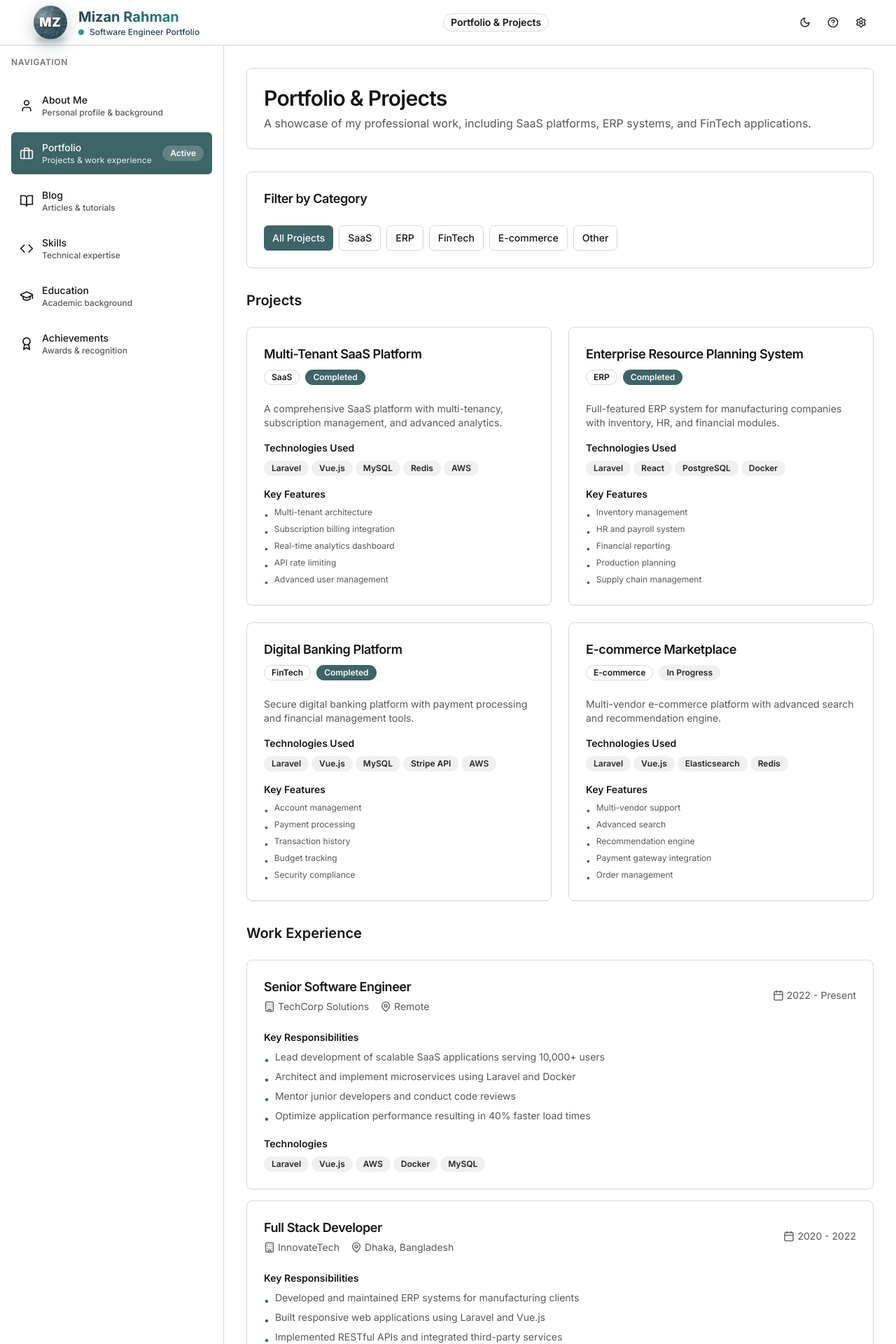
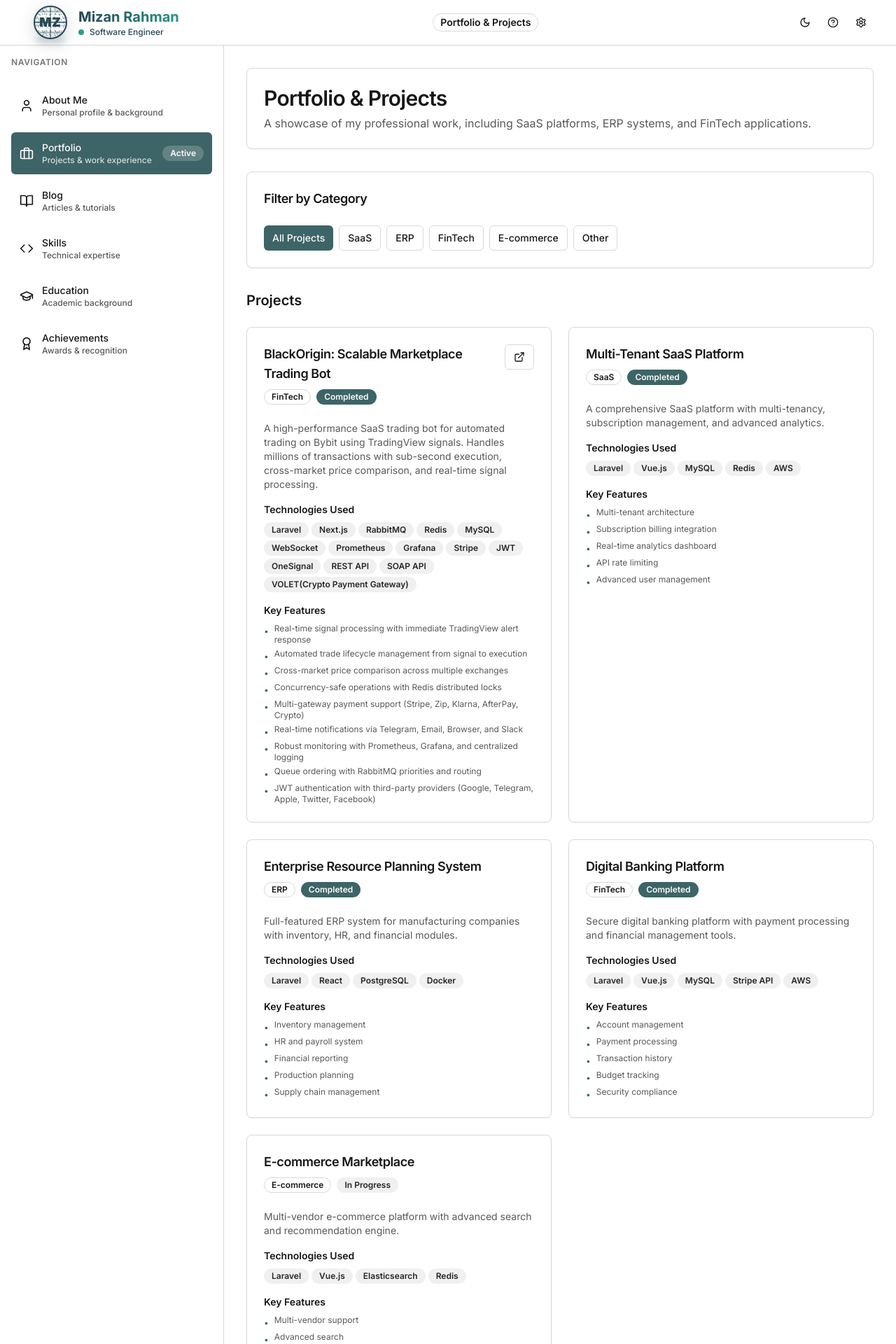
Before and after one commit to mizan8102/mizan-info, a React (Create React App) app: page /portfolio in a window 1280 px wide. Shown: the top 1920 px of the page at 70% size. Built offline with nearby package versions, Linux system fonts and the light colour scheme; the HTML template or start-up script is replaced by a standard one.

Commit message:
Complete to skill up data and others

```diff
--- a/src/components/Header.tsx
+++ b/src/components/Header.tsx
@@ -50,92 +50,89 @@ export function Header({
                {/* 3D Globe Logo */}
                <div className="relative group">
                  <div
-                  className="w-12 h-12 rounded-full shadow-lg transform transition-all duration-300 group-hover:shadow-xl group-hover:-translate-y-0.5 overflow-hidden"
+                   className="w-12 h-12 rounded-full shadow-lg transform transition-all duration-300 group-hover:shadow-xl group-hover:-translate-y-0.5 overflow-hidden border-2"
                    style={{
-                    backgroundColor: '#264653',
-                    boxShadow: '0 8px 25px rgba(38, 70, 83, 0.3), inset 0 1px 0 rgba(255, 255, 255, 0.2)',
+                     backgroundColor: 'transparent',
+                     borderColor: '#264653',
+                     boxShadow: '0 8px 25px rgba(38, 70, 83, 0.2), inset 0 0 20px rgba(38, 70, 83, 0.1)',
                    }}
                  >
-                  {/* Rotating Globe Pattern */}
+                   {/* Rotating Globe Wireframe */}
                    <div
-                    className="absolute inset-0 opacity-30 animate-spin"
+                     className="absolute inset-0 opacity-60"
                      style={{
                        animation: 'spin 20s linear infinite',
                        backgroundImage: `
-                        radial-gradient(circle at 30% 20%, rgba(255,255,255,0.4) 1px, transparent 2px),
-                        radial-gradient(circle at 70% 30%, rgba(255,255,255,0.3) 1.5px, transparent 2px),
-                        radial-gradient(circle at 20% 60%, rgba(255,255,255,0.2) 1px, transparent 2px),
-                        radial-gradient(circle at 80% 70%, rgba(255,255,255,0.3) 1px, transparent 2px),
-                        radial-gradient(circle at 50% 80%, rgba(255,255,255,0.2) 1.5px, transparent 2px),
-                        repeating-conic-gradient(
-                          from 0deg at 50% 50%,
-                          transparent 0deg,
-                          rgba(255,255,255,0.1) 15deg,
-                          transparent 30deg,
-                          rgba(255,255,255,0.05) 45deg,
-                          transparent 60deg
-                        )
+                         radial-gradient(circle at 30% 20%, #264653 0.5px, transparent 1px),
+                         radial-gradient(circle at 70% 30%, #264653 0.5px, transparent 1px),
+                         radial-gradient(circle at 20% 60%, #264653 0.5px, transparent 1px),
+                         radial-gradient(circle at 80% 70%, #264653 0.5px, transparent 1px),
+                         radial-gradient(circle at 50% 80%, #264653 0.5px, transparent 1px)
                        `,
-                      backgroundSize: '12px 12px, 8px 8px, 10px 10px, 6px 6px, 14px 14px, 100% 100%'
+                       backgroundSize: '12px 12px, 8px 8px, 10px 10px, 6px 6px, 14px 14px'
                      }}
                    ></div>
 
-                  {/* Latitude Lines */}
+                   {/* Latitude Lines (Horizontal) */}
                    <div
-                    className="absolute inset-0 opacity-20"
+                     className="absolute inset-0 opacity-40"
                      style={{
                        backgroundImage: `
                          repeating-linear-gradient(
                            0deg,
                            transparent 0px,
-                          rgba(255,255,255,0.3) 1px,
-                          transparent 2px,
-                          transparent 8px
+                           transparent 6px,
+                           #264653 7px,
+                           #264653 8px,
+                           transparent 9px,
+                           transparent 15px
                          )
                        `
                      }}
                    ></div>
 
-                  {/* Longitude Lines - Rotating */}
+                   {/* Longitude Lines - Rotating (Vertical) */}
                    <div
-                    className="absolute inset-0 opacity-15"
+                     className="absolute inset-0 opacity-30"
                      style={{
                        animation: 'spin 15s linear infinite reverse',
                        backgroundImage: `
                          repeating-conic-gradient(
                            from 0deg at 50% 50%,
                            transparent 0deg,
-                          rgba(255,255,255,0.4) 1deg,
-                          transparent 2deg,
-                          transparent 30deg
+                           transparent 28deg,
+                           #264653 29deg,
+                           #264653 31deg,
+                           transparent 32deg,
+                           transparent 60deg
                          )
                        `
                      }}
                    ></div>
 
-                  {/* Globe Shine Effect */}
+                   {/* Equator Line */}
                    <div
-                    className="absolute inset-0 rounded-full"
-                    style={{
-                      background: 'radial-gradient(circle at 30% 30%, rgba(255,255,255,0.4) 0%, rgba(255,255,255,0.1) 40%, transparent 70%)'
-                    }}
+                     className="absolute top-1/2 left-0 right-0 h-0.5 transform -translate-y-1/2 opacity-50"
+                     style={{ backgroundColor: '#264653' }}
                    ></div>
 
-                  {/* Rotating Highlight */}
+                   {/* Prime Meridian */}
                    <div
-                    className="absolute inset-0 rounded-full opacity-40"
+                     className="absolute top-0 bottom-0 left-1/2 w-0.5 transform -translate-x-1/2 opacity-40"
                      style={{
-                      animation: 'spin 8s linear infinite',
-                      background: 'conic-gradient(from 0deg, transparent 0%, rgba(255,255,255,0.3) 10%, transparent 20%, transparent 100%)'
+                       backgroundColor: '#264653',
+                       animation: 'spin 12s linear infinite',
+                       transformOrigin: 'center'
                      }}
                    ></div>
 
                    <div className="flex relative z-10 justify-center items-center h-full">
                      <span
-                      className="text-lg font-black tracking-wider text-white drop-shadow-sm"
+                       className="text-lg font-black tracking-wider drop-shadow-sm"
                        style={{
                          fontFamily: 'Inter, system-ui, sans-serif',
-                        textShadow: '0 2px 4px rgba(0, 0, 0, 0.5)'
+                         color: '#264653',
+                         textShadow: '0 1px 2px rgba(38, 70, 83, 0.2)'
                        }}
                      >
                        MZ
@@ -144,7 +141,7 @@ export function Header({
                  </div>
                  {/* 3D Base Shadow */}
                  <div
-                  className="absolute -bottom-1 left-1/2 w-10 h-2 rounded-full opacity-30 blur-sm transition-all duration-300 transform -translate-x-1/2 group-hover:opacity-50"
+                   className="absolute -bottom-1 left-1/2 w-10 h-2 rounded-full opacity-20 blur-sm transition-all duration-300 transform -translate-x-1/2 group-hover:opacity-40"
                    style={{ backgroundColor: '#264653' }}
                  ></div>
                </div>
@@ -174,7 +171,7 @@ export function Header({
                     className="text-xs font-medium transition-colors duration-300"
                     style={{ color: '#264653' }}
                   >
-                    Software Engineer Portfolio
+                    Software Engineer
                   </p>
                 </div>
               </div>
--- a/src/data/blogData.ts
+++ b/src/data/blogData.ts
@@ -10,6 +10,72 @@ export interface BlogPost {
 }
 
 export const blogPosts: BlogPost[] = [
+  {
+    id: 'blackorigin-scalable-marketplace-trading-bot',
+    title: 'How We Built BlackOrigin: A Scalable Marketplace Trading Bot',
+    excerpt: 'A deep dive into building BlackOrigin, a high-performance trading bot that handles millions of transactions with sub-second execution using modern architecture and technologies.',
+    date: '2024-11-10',
+    category: 'FinTech',
+    tags: ['Trading Bot', 'Scalability', 'FinTech', 'Architecture', 'Performance'],
+    readTime: '10 min read',
+    content: `
+      <h1>How We Built BlackOrigin: A Scalable Marketplace Trading Bot</h1>
+
+      <p>Building a high-performance trading bot that can handle millions of transactions requires careful architecture, robust technology choices, and meticulous attention to performance optimization. In this article, I'll share our journey building BlackOrigin, a scalable marketplace trading bot.</p>
+
+      <p><strong>Read the full article on Medium:</strong> <a style="text-decoration: underline; color:blue" href="https://medium.com/@mizan.developer2001/how-we-built-blackorigin-a-scalable-marketplace-trading-bot-dd43a3149301" target="_blank" rel="noopener noreferrer">How We Built BlackOrigin: A Scalable Marketplace Trading Bot</a></p>
+
+      <h2>Key Highlights</h2>
+      <ul>
+        <li><strong>Sub-second execution:</strong> Achieved ultra-low latency trading with optimized algorithms</li>
+        <li><strong>Millions of transactions:</strong> Built to handle massive scale with robust architecture</li>
+        <li><strong>Modern tech stack:</strong> Leveraged cutting-edge technologies for performance and reliability</li>
+        <li><strong>Scalable design:</strong> Architecture that grows with demand</li>
+      </ul>
+
+      <h2>Technical Architecture</h2>
+      <p>The BlackOrigin trading bot was built with scalability and performance as core principles. Our architecture includes:</p>
+
+      <h3>Core Technologies</h3>
+      <ul>
+        <li><strong>Message Queuing:</strong> RabbitMQ for reliable message processing</li>
+        <li><strong>Caching Layer:</strong> Redis for ultra-fast data access</li>
+        <li><strong>Real-time Processing:</strong> Event-driven architecture for instant trade execution</li>
+        <li><strong>Monitoring:</strong> Comprehensive system monitoring and alerting</li>
+      </ul>
+
+      <h2>Performance Optimizations</h2>
+      <p>Achieving sub-second execution required several key optimizations:</p>
+
+      <h3>1. Low-Latency Design</h3>
+      <p>Every millisecond counts in trading. We optimized our system for minimal latency through:</p>
+      <ul>
+        <li>Efficient data structures and algorithms</li>
+        <li>Connection pooling and persistent connections</li>
+        <li>Strategic caching of frequently accessed data</li>
+      </ul>
+
+      <h3>2. Scalable Message Processing</h3>
+      <p>Using RabbitMQ, we built a robust message processing system that can handle massive throughput while maintaining reliability.</p>
+
+      <h3>3. Real-time Data Management</h3>
+      <p>Redis serves as our high-speed data layer, enabling instant access to market data and trading signals.</p>
+
+      <h2>Lessons Learned</h2>
+      <p>Building BlackOrigin taught us valuable lessons about:</p>
+      <ul>
+        <li>The importance of thorough testing in high-frequency trading systems</li>
+        <li>Balancing performance with reliability and safety</li>
+        <li>The critical role of monitoring and observability</li>
+        <li>Designing for failure and implementing proper error handling</li>
+      </ul>
+
+      <h2>Conclusion</h2>
+      <p>BlackOrigin represents a significant achievement in building scalable, high-performance trading systems. The combination of modern technologies, careful architecture, and performance optimization resulted in a bot capable of handling millions of transactions with sub-second execution.</p>
+
+      <p>For the complete technical details and implementation insights, <a style="text-decoration: underline; color:blue" href="https://medium.com/@mizan.developer2001/how-we-built-blackorigin-a-scalable-marketplace-trading-bot-dd43a3149301" target="_blank" rel="noopener noreferrer">read the full article on Medium</a>.</p>
+    `
+  },
   {
     id: 'modern-javascript-es6-features',
     title: 'Modern JavaScript ES6+ Features Every Developer Should Know',
--- a/src/data/portfolioData.ts
+++ b/src/data/portfolioData.ts
@@ -12,6 +12,26 @@ export interface Project {
 }
 
 export const projects: Project[] = [
+  {
+    id: 'blackorigin-trading-bot',
+    title: 'BlackOrigin: Scalable Marketplace Trading Bot',
+    description: 'A high-performance SaaS trading bot for automated trading on Bybit using TradingView signals. Handles millions of transactions with sub-second execution, cross-market price comparison, and real-time signal processing.',
+    technologies: ['Laravel', 'Next.js', 'RabbitMQ', 'Redis', 'MySQL', 'WebSocket', 'Prometheus', 'Grafana', 'Stripe', 'JWT', 'OneSignal', 'REST API', 'SOAP API', 'VOLET(Crypto Payment Gateway)'],
+    features: [
+      'Real-time signal processing with immediate TradingView alert response',
+      'Automated trade lifecycle management from signal to execution',
+      'Cross-market price comparison across multiple exchanges',
+      'Concurrency-safe operations with Redis distributed locks',
+      'Multi-gateway payment support (Stripe, Zip, Klarna, AfterPay, Crypto)',
+      'Real-time notifications via Telegram, Email, Browser, and Slack',
+      'Robust monitoring with Prometheus, Grafana, and centralized logging',
+      'Queue ordering with RabbitMQ priorities and routing',
+      'JWT authentication with third-party providers (Google, Telegram, Apple, Twitter, Facebook)'
+    ],
+    liveUrl: 'https://medium.com/@mizan.developer2001/how-we-built-blackorigin-a-scalable-marketplace-trading-bot-dd43a3149301',
+    category: 'FinTech',
+    status: 'Completed'
+  },
   {
     id: 'saas-platform',
     title: 'Multi-Tenant SaaS Platform',
@@ -76,31 +96,49 @@ export const projects: Project[] = [
 
 export const workExperience = [
   {
-    id: 'senior-dev',
-    company: 'TechCorp Solutions',
-    position: 'Senior Software Engineer',
-    duration: '2022 - Present',
-    location: 'Remote',
+    id: 'ambala-it',
+    company: 'Ambala IT',
+    position: 'Software Engineer',
+    duration: 'January 2024 – Present',
+    location: 'Dhaka, Bangladesh',
     responsibilities: [
-      'Lead development of scalable SaaS applications serving 10,000+ users',
-      'Architect and implement microservices using Laravel and Docker',
-      'Mentor junior developers and conduct code reviews',
-      'Optimize application performance resulting in 40% faster load times'
+      'Designed and deployed cloud-based FinTech solutions',
+      'Built a crypto trading bot handling millions of transactions with sub-second execution using RabbitMQ & Redis',
+      'Developed multi-tenant SaaS platforms and ERP systems (Laravel, Vue.js 3) with faster queries and real-time dashboards',
+      'Integrated billing, accounting, payment gateways, inventory, and reporting systems into enterprise apps',
+      'Implemented CI/CD pipelines (GitHub Actions) and improved performance with Redis caching',
+      'Managed distributed systems and monitoring (Grafana) ensuring 99.9% application uptime'
     ],
-    technologies: ['Laravel', 'Vue.js', 'AWS', 'Docker', 'MySQL']
+    technologies: ['Laravel', 'Vue.js 3', 'PHP', 'Python', 'Next.js', 'React.js', 'RabbitMQ', 'Redis', 'GitHub Actions', 'Grafana','AWS', 'Google Cloud', 'MySQL', 'PostgreSQL', 'MongoDB', 'Elasticsearch', 'Git', 'Linux', 'REST API', 'SOAP API']
   },
   {
-    id: 'full-stack-dev',
-    company: 'InnovateTech',
-    position: 'Full Stack Developer',
-    duration: '2020 - 2022',
+    id: 'z-it-solutions',
+    company: 'Z IT Solutions Limited',
+    position: 'Software Engineer',
+    duration: 'December 2022 – October 2023',
     location: 'Dhaka, Bangladesh',
     responsibilities: [
-      'Developed and maintained ERP systems for manufacturing clients',
-      'Built responsive web applications using Laravel and Vue.js',
-      'Implemented RESTful APIs and integrated third-party services',
-      'Collaborated with cross-functional teams in Agile environment'
+      'Designed and implemented scalable architectures, including the Repository Pattern and reusable Vue.js component libraries, which were successfully used in multiple enterprise projects',
+      'Optimized API performance by 60% through Redis caching, resulting in faster response times and improved user experience',
+      'Developed and integrated real-time application features using WebSocket and Pusher',
+      'Modernized legacy codebases, improving maintainability, stability, and long-term scalability',
+      'Established Git workflows and automated testing practices, reducing production bugs by 30%',
+      'Provided technical leadership by mentoring junior developers and conducting code reviews to enforce coding standards and best practices'
     ],
-    technologies: ['Laravel', 'Vue.js', 'PostgreSQL', 'Redis', 'Git']
+    technologies: ['Vue.js', 'Redis', 'WebSocket', 'Pusher', 'Git', 'Repository Pattern', 'API Optimization']
+  },
+  {
+    id: 'universal-tech',
+    company: 'Universal Technology Corporation',
+    position: 'Software Developer',
+    duration: 'March 2021 – November 2022',
+    location: 'Feni, Bangladesh',
+    responsibilities: [
+      'Build reusable code and libraries for future use',
+      'Creating self-contained, reusable, and testable modules and components',
+      'Optimize application for maximum speed and scalability',
+      'Front-End Functional Development of ERP application Form'
+    ],
+    technologies: ['JavaScript', 'HTML/CSS', 'ERP Systems', 'Frontend Development', 'Component Libraries']
   }
 ];
--- a/src/pages/PortfolioPage.tsx
+++ b/src/pages/PortfolioPage.tsx
@@ -73,11 +73,11 @@ export function PortfolioPage() {
       {/* Projects Grid */}
       <div className="space-y-6">
         <h2 className="text-xl font-semibold">Projects</h2>
-        <div className="grid grid-cols-1 lg:grid-cols-2 gap-6">
+        <div className="grid grid-cols-1 gap-6 lg:grid-cols-2">
           {filteredProjects.map((project) => (
             <Card key={project.id} className="h-full">
               <CardHeader>
-                <div className="flex items-start justify-between">
+                <div className="flex justify-between items-start">
                   <div className="space-y-2">
                     <CardTitle className="text-lg">{project.title}</CardTitle>
                     <div className="flex gap-2">
@@ -111,7 +111,7 @@ export function PortfolioPage() {
                 </p>
 
                 <div>
-                  <h4 className="font-semibold text-sm mb-2">Technologies Used</h4>
+                  <h4 className="mb-2 text-sm font-semibold">Technologies Used</h4>
                   <div className="flex flex-wrap gap-1">
                     {project.technologies.map((tech) => (
                       <Badge key={tech} variant="secondary" className="text-xs">
@@ -122,11 +122,11 @@ export function PortfolioPage() {
                 </div>
 
                 <div>
-                  <h4 className="font-semibold text-sm mb-2">Key Features</h4>
-                  <ul className="text-xs text-muted-foreground space-y-1">
+                  <h4 className="mb-2 text-sm font-semibold">Key Features</h4>
+                  <ul className="space-y-1 text-xs text-muted-foreground">
                     {project.features.map((feature, index) => (
-                      <li key={index} className="flex items-start gap-2">
-                        <span className="text-primary mt-1">•</span>
+                      <li key={index} className="flex gap-2 items-start">
+                        <span className="mt-1 text-primary">•</span>
                         {feature}
                       </li>
                     ))}
@@ -145,21 +145,21 @@ export function PortfolioPage() {
           {workExperience.map((job) => (
             <Card key={job.id}>
               <CardHeader>
-                <div className="flex flex-col md:flex-row md:items-center md:justify-between gap-4">
+                <div className="flex flex-col gap-4 md:flex-row md:items-center md:justify-between">
                   <div>
                     <CardTitle className="text-lg">{job.position}</CardTitle>
-                    <div className="flex items-center gap-4 text-sm text-muted-foreground mt-1">
-                      <div className="flex items-center gap-1">
+                    <div className="flex gap-4 items-center mt-1 text-sm text-muted-foreground">
+                      <div className="flex gap-1 items-center">
                         <Building className="w-4 h-4" />
                         {job.company}
                       </div>
-                      <div className="flex items-center gap-1">
+                      <div className="flex gap-1 items-center">
                         <MapPin className="w-4 h-4" />
                         {job.location}
                       </div>
                     </div>
                   </div>
-                  <div className="flex items-center gap-1 text-sm text-muted-foreground">
+                  <div className="flex gap-1 items-center text-sm text-muted-foreground">
                     <Calendar className="w-4 h-4" />
                     {job.duration}
                   </div>
@@ -167,11 +167,11 @@ export function PortfolioPage() {
               </CardHeader>
               <CardContent className="space-y-4">
                 <div>
-                  <h4 className="font-semibold text-sm mb-2">Key Responsibilities</h4>
-                  <ul className="text-sm text-muted-foreground space-y-1">
+                  <h4 className="mb-2 text-sm font-semibold">Key Responsibilities</h4>
+                  <ul className="space-y-1 text-sm text-muted-foreground">
                     {job.responsibilities.map((responsibility, index) => (
-                      <li key={index} className="flex items-start gap-2">
-                        <span className="text-primary mt-1">•</span>
+                      <li key={index} className="flex gap-2 items-start">
+                        <span className="mt-1 text-primary">•</span>
                         {responsibility}
                       </li>
                     ))}
@@ -179,7 +179,7 @@ export function PortfolioPage() {
                 </div>
 
                 <div>
-                  <h4 className="font-semibold text-sm mb-2">Technologies</h4>
+                  <h4 className="mb-2 text-sm font-semibold">Technologies</h4>
                   <div className="flex flex-wrap gap-1">
                     {job.technologies.map((tech) => (
                       <Badge key={tech} variant="secondary" className="text-xs">
```
Also changed, not shown: src/pages/AboutPage.tsx (+18 -18 lines), src/pages/SkillsPage.tsx (+42 -13 lines), public/assets/mizan-photo.jpg (added), src/assets/mizan-photo.jpg (added). Lines whose indentation alone changed are shown as unchanged.
